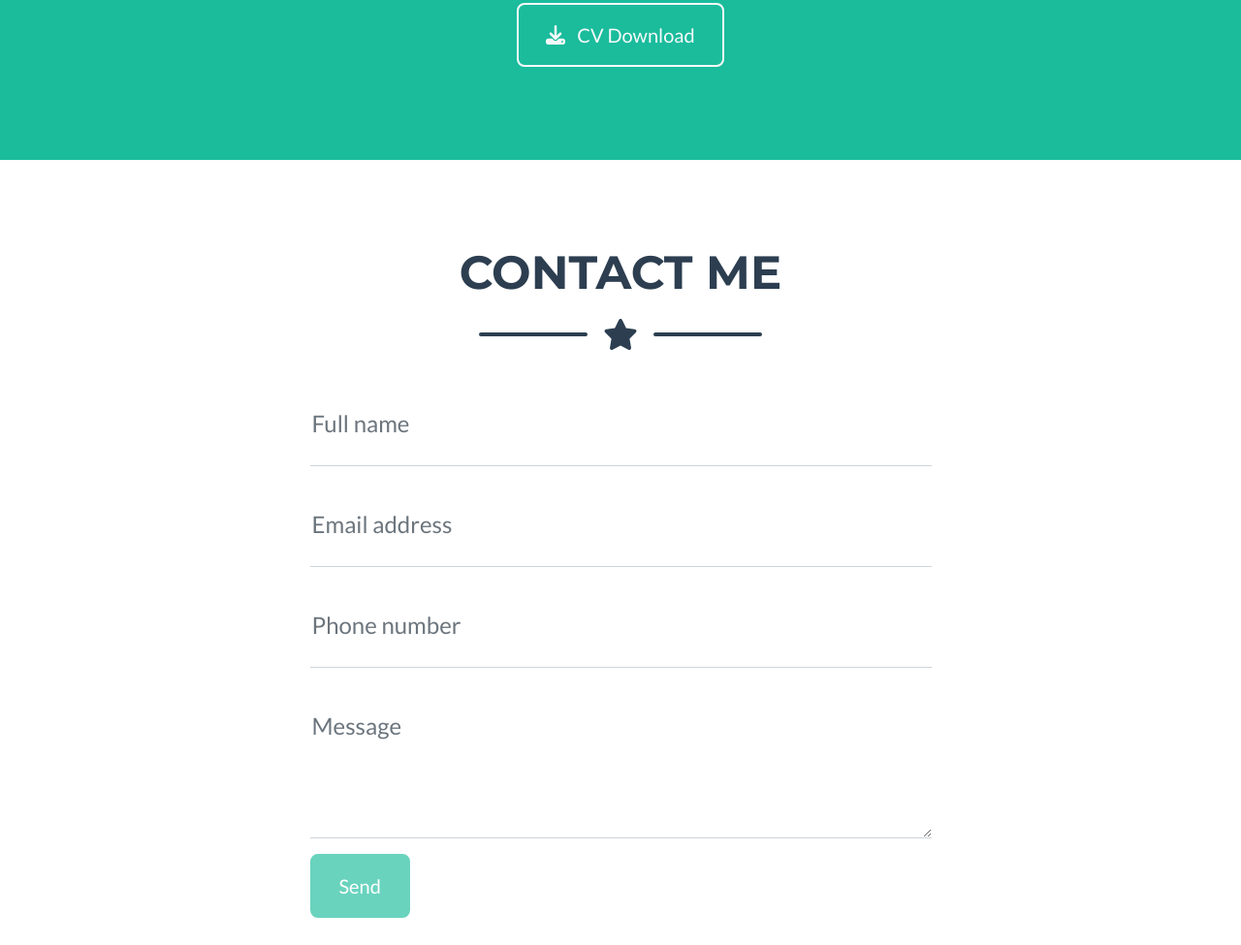
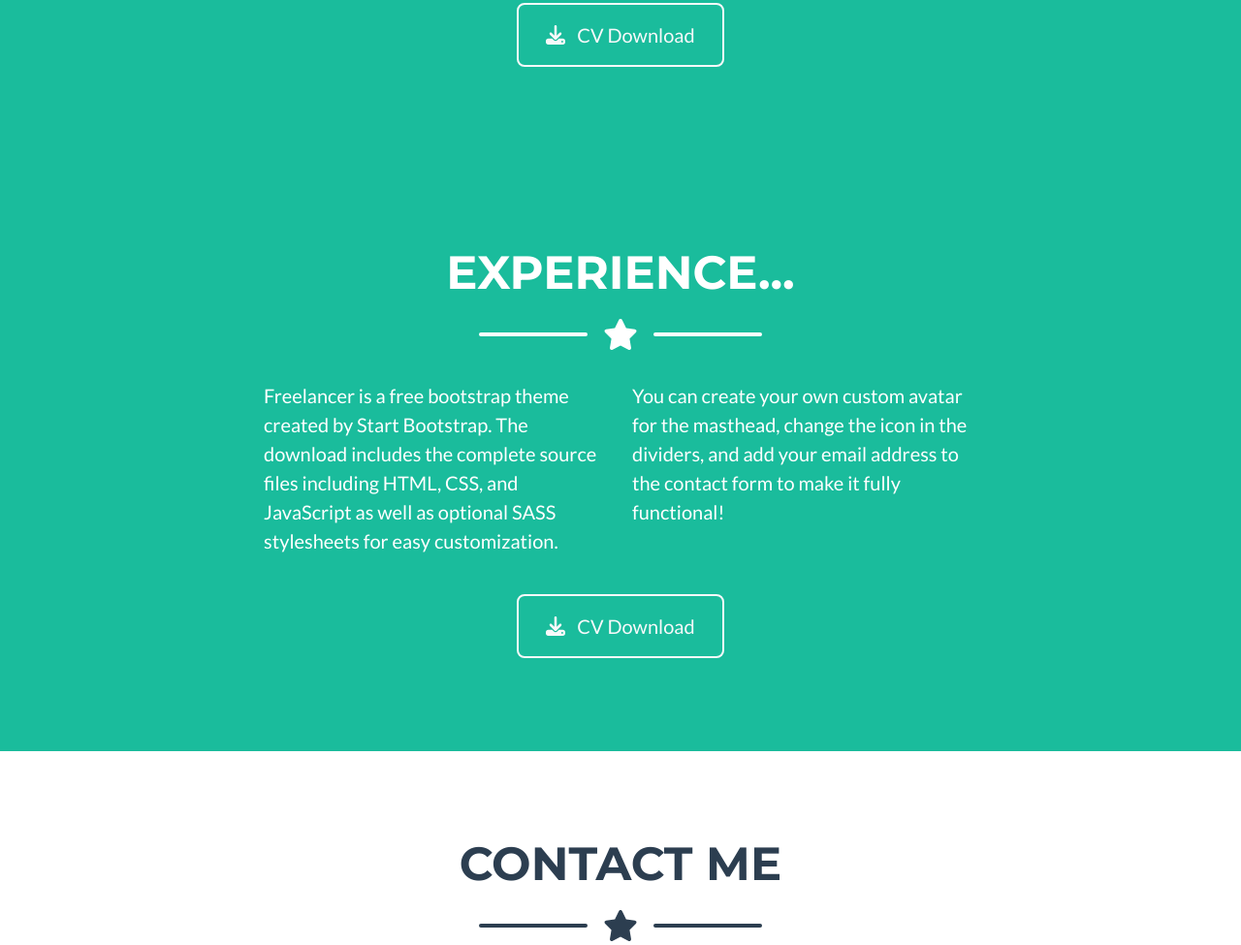
Before and after one commit to mft-web-designs/mft-web-designs.github.io, a plain HTML site: page index.html in a window 1280 px wide. Shown: the part 2114-3089 px from the top of the page at 97% size. Drawn offline with nearby package versions, Linux system fonts and the light colour scheme.

Commit message:
Add Experience Section Structure

```diff
--- a/index.html
+++ b/index.html
@@ -147,6 +147,31 @@
                 </div>
             </div>
         </section>
+        <!-- Experience Section-->
+            <section class="page-section bg-primary text-white mb-0" id="experience">
+                <div class="container">
+                    <!-- Experience Section Heading-->
+                    <h2 class="page-section-heading text-center text-uppercase text-white">Experience...</h2>
+                    <!-- Icon Divider-->
+                    <div class="divider-custom divider-light">
+                        <div class="divider-custom-line"></div>
+                        <div class="divider-custom-icon"><i class="fas fa-star"></i></div>
+                        <div class="divider-custom-line"></div>
+                    </div>
+                    <!-- Experience Section Content-->
+                    <div class="row">
+                        <div class="col-lg-4 ms-auto"><p class="lead">Freelancer is a free bootstrap theme created by Start Bootstrap. The download includes the complete source files including HTML, CSS, and JavaScript as well as optional SASS stylesheets for easy customization.</p></div>
+                        <div class="col-lg-4 me-auto"><p class="lead">You can create your own custom avatar for the masthead, change the icon in the dividers, and add your email address to the contact form to make it fully functional!</p></div>
+                    </div>
+                    <!-- Experience Section Button-->
+                    <div class="text-center mt-4">
+                        <a class="btn btn-xl btn-outline-light" href="https://startbootstrap.com/theme/freelancer/">
+                            <i class="fas fa-download me-2"></i>
+                            CV Download
+                        </a>
+                    </div>
+                </div>
+            </section>
         <!-- Contact Section-->
         <section class="page-section" id="contact">
             <div class="container">
```
